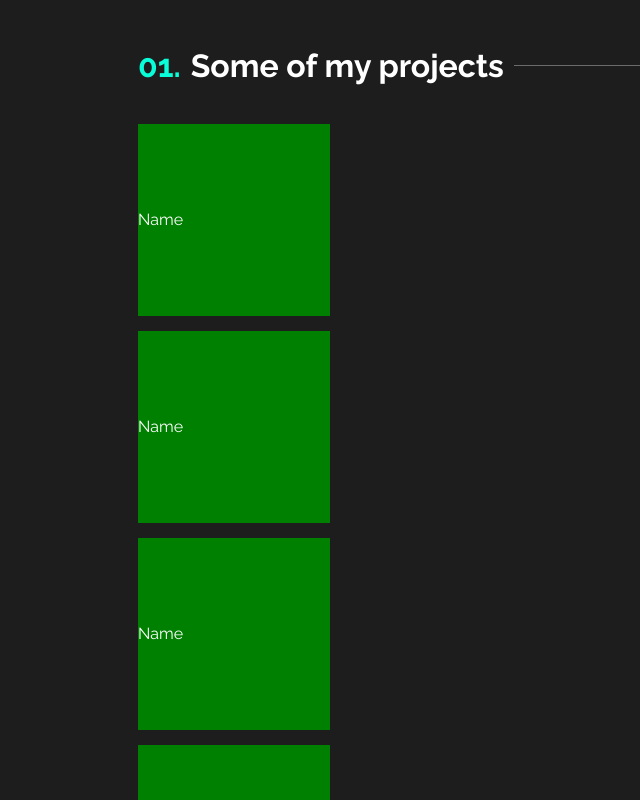
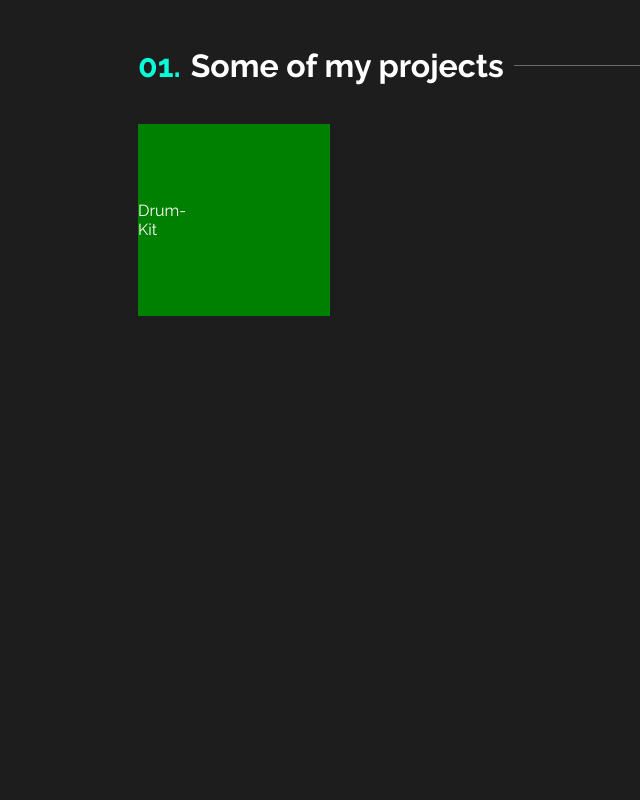
Before and after one commit to tluper94/myportfolio, a React (Create React App) app: page / in a window 1280 px wide. Shown: the part 2380-3180 px from the top of the page, without its empty margins (12-652 px from the left). Built offline with nearby package versions, Linux system fonts and the light colour scheme.

Commit message:
Added drum-kit project

```diff
--- a/src/components/project/Project.jsx
+++ b/src/components/project/Project.jsx
@@ -8,7 +8,7 @@ import {
 const Project = ({ name, url, children }) => {
   return (
     <ProjectContainer href={url}>
-      <ProjectContent> Name </ProjectContent>
+      <ProjectContent> {name} </ProjectContent>
       <ProjectImage src='' />
     </ProjectContainer>
   );
--- a/src/pages/projects/Projects.jsx
+++ b/src/pages/projects/Projects.jsx
@@ -20,11 +20,7 @@ const Projects = () => {
     <ProjectsSection id='projects'>
       <ProjectTitleContainer>Some of my projects</ProjectTitleContainer>
       <ProjectsContainer>
-        {projects.map(({ name, url, id }) => (
-          <Project key={id} name={name} url={url}>
-            My Desc
-          </Project>
-        ))}
+        <Project name='Drum-Kit' ></Project>
       </ProjectsContainer>
     </ProjectsSection>
   );
```
Also changed, not shown: 1 other file (tests, documents, lock files or other folders).
